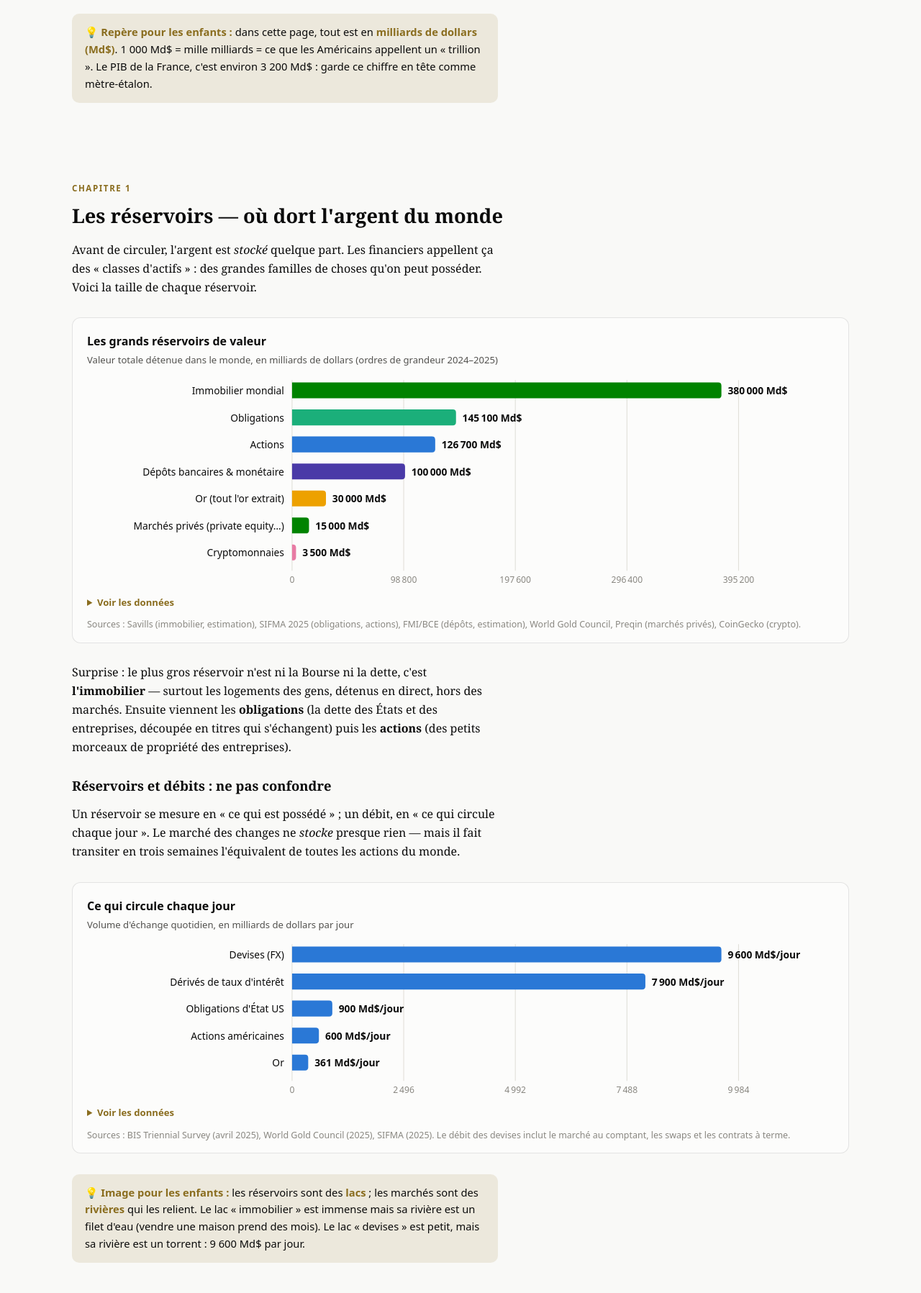
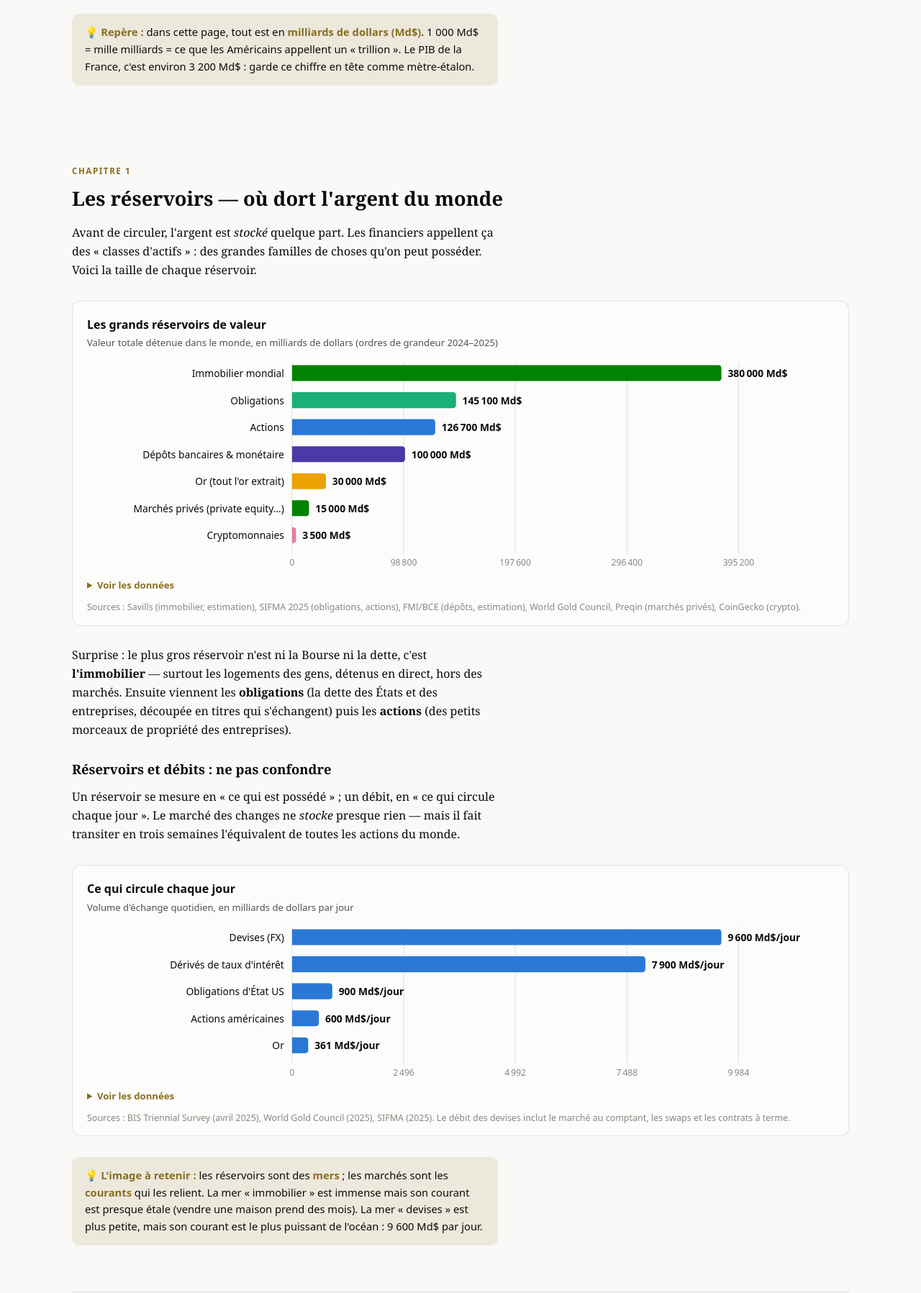
Before and after one commit to evausesgit/la-grande-machine, a plain HTML site: page viz/index.html in a window 1280 px wide. Shown: the part 663-2460 px from the top of the page at 72% size. Drawn offline with Linux system fonts and the light colour scheme.

Commit message:
Recadrage : un océan (pas un fleuve), un guide pour adultes curieux
- métaphore d'échelle corrigée : océan / mers / courants
- public cible : adultes curieux, pédagogie ludique conservée
- README, SPEC et page /comprendre alignés

Co-Authored-By: Claude Fable 5 <noreply@anthropic.com>
Claude-Session: https://claude.ai/code/session_01AXFt3WK278EZvSmkyu1AMi

```diff
--- a/viz/index.html
+++ b/viz/index.html
@@ -235,15 +235,15 @@
 <div class="wrap">
 
 <header>
-  <div class="site">Un voyage pour comprendre — à lire en famille</div>
+  <div class="site">Un voyage pour comprendre — sans jargon, sans prérequis</div>
   <h1>La Grande Machine <span class="amp">Financière</span></h1>
   <p class="lede">D'où vient l'argent du monde, qui le fait circuler, où il s'investit, et pourquoi
   quand une chose bouge — le pétrole, les taux, le dollar — tout le reste bouge aussi.</p>
 
   <div class="hero-fig">471 000 <span style="font-size:0.5em; color:var(--ink-2);">milliards $</span></div>
   <p class="hero-cap">C'est le patrimoine des ménages du monde entier (UBS, fin 2024). Tout part de là :
-  chaque compte en banque, chaque assurance-vie, chaque cotisation retraite est une goutte de ce fleuve.
-  Cette page suit le trajet de cet argent à travers la machine.</p>
+  chaque compte en banque, chaque assurance-vie, chaque cotisation retraite est une goutte de cet océan.
+  Cette page suit les courants qui le traversent.</p>
 
   <div class="tiles sans">
     <div class="tile"><div class="lab">Échangé sur les devises</div><div class="val">9 600 Md$</div><div class="sub">par JOUR (BIS, avril 2025)</div></div>
@@ -252,7 +252,7 @@
     <div class="tile"><div class="lab">Concentration</div><div class="val">47 %</div><div class="sub">des actifs des 500 plus gros gérants sont aux mains des 20 premiers</div></div>
   </div>
 
-  <div class="kid">💡 <b>Repère pour les enfants :</b> dans cette page, tout est en <b>milliards de dollars (Md$)</b>.
+  <div class="kid">💡 <b>Repère :</b> dans cette page, tout est en <b>milliards de dollars (Md$)</b>.
   1 000 Md$ = mille milliards = ce que les Américains appellent un « trillion ».
   Le PIB de la France, c'est environ 3 200 Md$ : garde ce chiffre en tête comme mètre-étalon.</div>
 </header>
@@ -293,10 +293,10 @@
     <details class="tblview"><summary>Voir les données</summary><div id="tbl-debits"></div></details>
     <figcaption>Sources : BIS Triennial Survey (avril 2025), World Gold Council (2025), SIFMA (2025). Le débit des devises inclut le marché au comptant, les swaps et les contrats à terme.</figcaption>
   </figure>
-  <div class="kid">💡 <b>Image pour les enfants :</b> les réservoirs sont des <b>lacs</b> ; les marchés sont des
-  <b>rivières</b> qui les relient. Le lac « immobilier » est immense mais sa rivière est un filet d'eau
-  (vendre une maison prend des mois). Le lac « devises » est petit, mais sa rivière est un torrent :
-  9 600 Md$ par jour.</div>
+  <div class="kid">💡 <b>L'image à retenir :</b> les réservoirs sont des <b>mers</b> ; les marchés sont les
+  <b>courants</b> qui les relient. La mer « immobilier » est immense mais son courant est presque étale
+  (vendre une maison prend des mois). La mer « devises » est plus petite, mais son courant est le plus
+  puissant de l'océan : 9 600 Md$ par jour.</div>
 </section>
 
 <!-- ============ CHAPITRE 2 ============ -->
```
Also changed, not shown: 2 other files.
